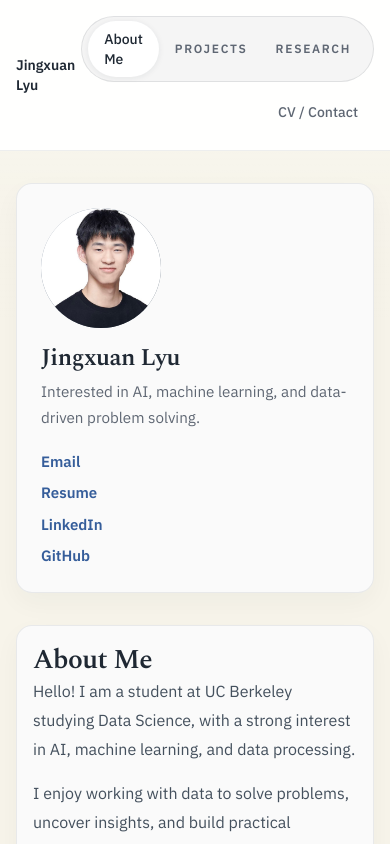
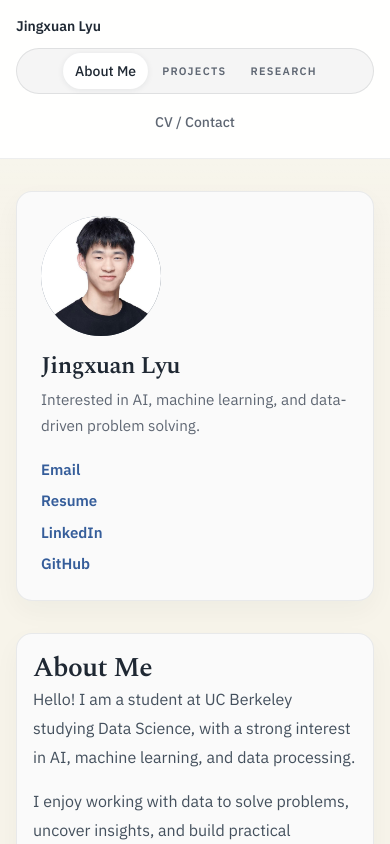
Before and after one commit to john092985/Personal_site, a Next.js app in the folder personal-site/: page / in a window 390 px wide. Shown: the top 844 px of the page. Built offline with nearby package versions, Linux system fonts and the light colour scheme.

Commit message:
fixed phone layout

```diff
--- a/personal-site/components/site-header.tsx
+++ b/personal-site/components/site-header.tsx
@@ -43,13 +43,17 @@ export function SiteHeader() {
 
   return (
     <header className="sticky top-0 z-20 border-b border-[rgba(31,40,51,0.08)] bg-[rgba(255,255,255,0.94)] backdrop-blur-sm">
-      <div className="mx-auto flex w-full max-w-[78rem] items-center justify-between gap-4 px-4 py-4 sm:px-6 lg:px-8">
-        <Link href="/" className="min-w-0 text-sm font-semibold text-ink">
+      <div className="mx-auto flex w-full max-w-[78rem] flex-col items-start gap-3 px-4 py-4 sm:px-6 md:flex-row md:items-center md:justify-between lg:px-8">
+        <Link
+          href="/"
+          className="whitespace-nowrap text-sm font-semibold text-ink"
+        >
           Jingxuan Lyu
         </Link>
-        <nav className="flex flex-wrap items-center justify-end gap-2 text-sm">
+
+        <nav className="flex w-full flex-col items-stretch gap-2 text-sm md:w-auto md:flex-row md:flex-wrap md:items-center md:justify-end">
           <div
-            className={`flex items-center gap-1 rounded-full border px-1.5 py-1 ${
+            className={`flex w-full items-center justify-center gap-1 rounded-full border px-1.5 py-1 md:w-auto md:justify-start ${
               aboutGroupActive
                 ? "border-[rgba(31,40,51,0.1)] bg-[rgba(31,40,51,0.045)]"
                 : "border-[rgba(31,40,51,0.08)] bg-[rgba(31,40,51,0.02)]"
@@ -57,7 +61,7 @@ export function SiteHeader() {
           >
             <Link
               href="/"
-              className={`rounded-full px-4 py-2 text-sm font-medium transition ${
+              className={`rounded-full px-3 py-2 text-sm font-medium transition sm:px-4 ${
                 activeSection === "about"
                   ? "bg-white text-ink shadow-[0_1px_6px_rgba(31,40,51,0.08)]"
                   : "text-ink hover:bg-[rgba(255,255,255,0.72)]"
@@ -66,7 +70,7 @@ export function SiteHeader() {
               About Me
             </Link>
             <div className="hidden h-5 w-px bg-[rgba(31,40,51,0.08)] sm:block" />
-            <div className="flex items-center gap-1 pr-1">
+            <div className="flex items-center gap-1 pr-0 sm:pr-1">
               {aboutLinks.map((link) => {
                 const active = activeSection === link.key;
 
@@ -74,7 +78,7 @@ export function SiteHeader() {
                   <Link
                     key={link.href}
                     href={link.href}
-                    className={`rounded-full px-3 py-2 text-xs font-semibold uppercase tracking-[0.14em] transition sm:text-[0.7rem] ${
+                    className={`rounded-full px-2.5 py-2 text-[0.68rem] font-semibold uppercase tracking-[0.12em] transition sm:px-3 sm:text-[0.7rem] sm:tracking-[0.14em] ${
                       active
                         ? "bg-[rgba(31,40,51,0.08)] text-ink"
                         : "text-muted hover:bg-[rgba(31,40,51,0.04)] hover:text-ink"
@@ -89,7 +93,7 @@ export function SiteHeader() {
 
           <Link
             href="/resume"
-            className={`rounded-full px-4 py-3 text-sm font-medium transition ${
+            className={`w-full rounded-full px-4 py-2.5 text-center text-sm font-medium transition md:w-auto md:py-3 ${
               activeSection === "resume"
                 ? "bg-[rgba(31,40,51,0.06)] text-ink"
                 : "text-muted hover:bg-[rgba(31,40,51,0.04)] hover:text-ink"
```
